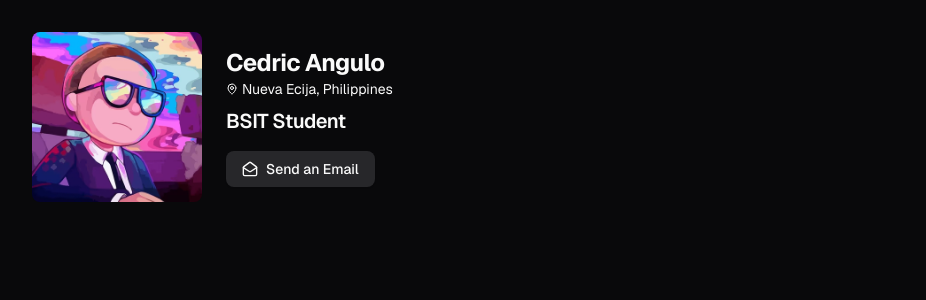
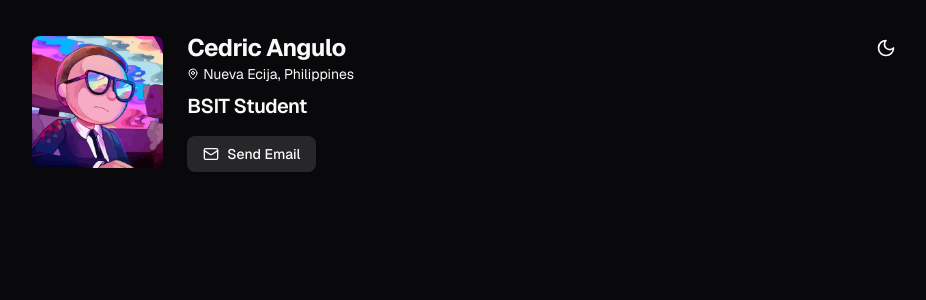
Before and after one commit to bryan308/simplified-portfolio, a Next.js app: page / in a window 1280 px wide. Shown: the top 300 px of the page, without its empty margins (176-1102 px from the left). Built offline with nearby package versions, Linux system fonts and the light colour scheme.

Commit message:
add ThemeToggle component and update Profile to include theme switching functionality

```diff
--- a/components/shared/profile/index.tsx
+++ b/components/shared/profile/index.tsx
@@ -1,6 +1,9 @@
 import React from "react"
+import { ThemeToggle } from "../theme-toggle"
+
+import { MailIcon, MapPin } from "lucide-react"
+
 import Image from "next/image"
-import { MailOpen, MapPin } from "lucide-react"
 import { Button } from "@/components/ui/button"
 import Link from "next/link"
 
@@ -11,19 +14,22 @@ const personalInfo = {
 	email: "cdrcangulo@gmail.com",
 }
 
-const Profile = () => {
+const Profile: React.FC = () => {
 	return (
 		<div className="flex gap-6 items-center">
-			<Image
-				src="/shadcn.jpg"
-				alt="Profile Picture"
-				width={170}
-				height={170}
-				className="rounded-lg"
-			/>
+			<div>
+				<Image
+					src="/shadcn.jpg"
+					alt="Profile Picture"
+					width={160}
+					height={160}
+					className="rounded-lg w-40"
+				/>
+			</div>
 			<div className="w-full">
-				<div>
+				<div className="flex justify-between items-center">
 					<h3 className="font-bold">{personalInfo.name}</h3>
+					<ThemeToggle />
 				</div>
 				<p className="flex items-center gap-1 text-sm">
 					<MapPin className="size-3" />
@@ -37,7 +43,7 @@ const Profile = () => {
 						asChild
 					>
 						<Link href={`mailto:${personalInfo.email}`}>
-							<MailOpen /> Send an Email
+							<MailIcon /> Send Email
 						</Link>
 					</Button>
 				</div>
@@ -45,5 +51,6 @@ const Profile = () => {
 		</div>
 	)
 }
+Profile.displayName = "Profile"
 
 export default Profile
--- /dev/null
+++ b/components/shared/theme-toggle.tsx
@@ -0,0 +1,34 @@
+"use client"
+
+import { useEffect, useState } from "react"
+import { LoaderIcon, MoonIcon, SunIcon } from "lucide-react"
+import { useTheme } from "next-themes"
+
+export function ThemeToggle() {
+	const { setTheme, theme } = useTheme()
+	const [mounted, setMounted] = useState(false)
+
+	useEffect(() => {
+		setMounted(true)
+	}, [])
+
+	if (!mounted) {
+		return <LoaderIcon className="text-muted-foreground w-12 h-12 md:w-5 md:h-5 animate-spin" />
+	}
+
+	const isLight = theme === "light"
+
+	return (
+		<button
+			className="w-12 h-12 md:w-5 md:h-5"
+			onClick={() => setTheme(isLight ? "dark" : "light")}
+		>
+			{isLight ? (
+				<SunIcon className="w-12 h-12 md:w-5 md:h-5 text-cyan-200 md:text-foreground rotate-0 scale-100 transition-all duration-500 dark:-rotate-90 dark:scale-0" />
+			) : (
+				<MoonIcon className="w-12 h-12 md:w-5 md:h-5 text-cyan-200 md:text-foreground rotate-90 scale-0 transition-all duration-500 dark:rotate-0 dark:scale-100" />
+			)}
+			<span className="sr-only">Toggle theme</span>
+		</button>
+	)
+}
```
